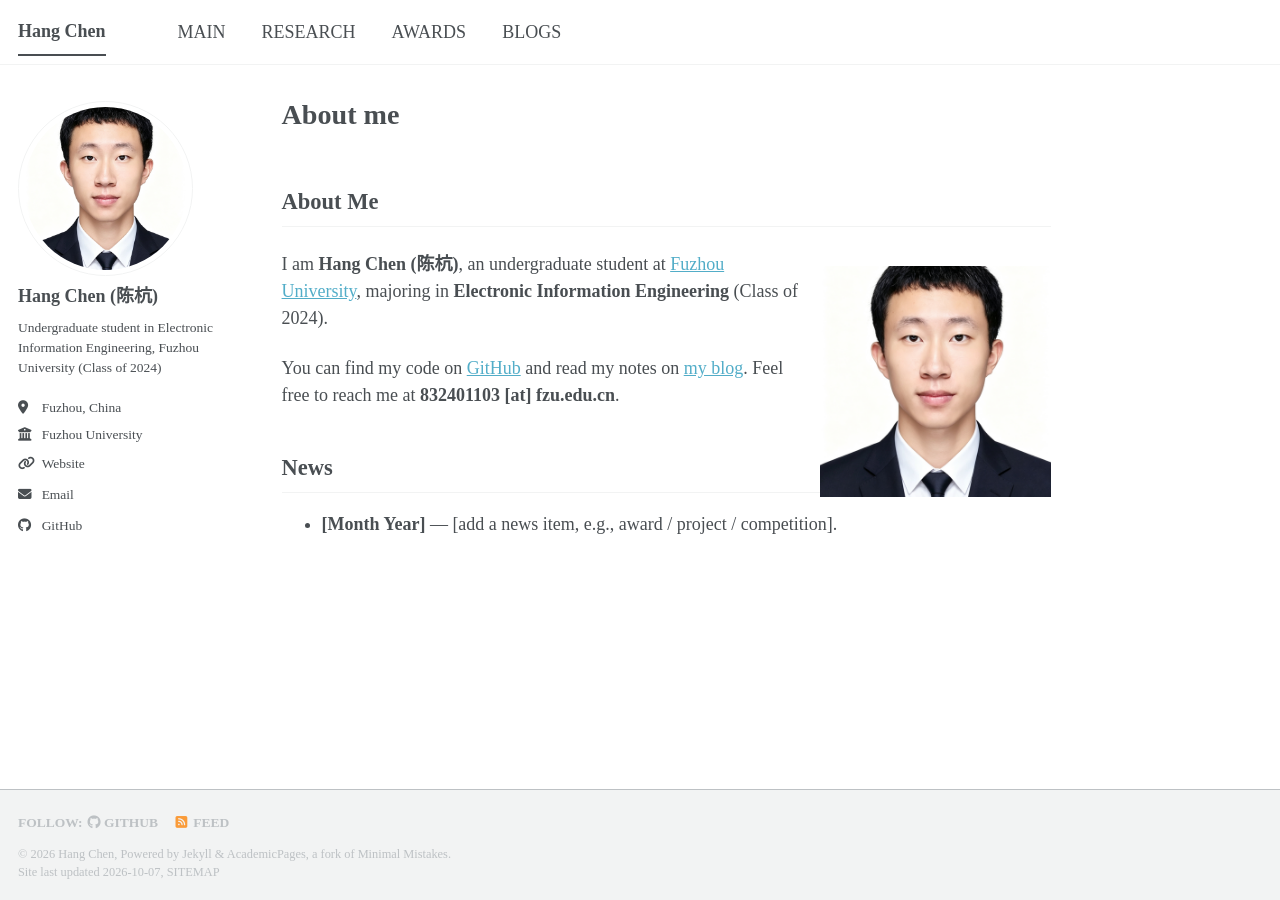
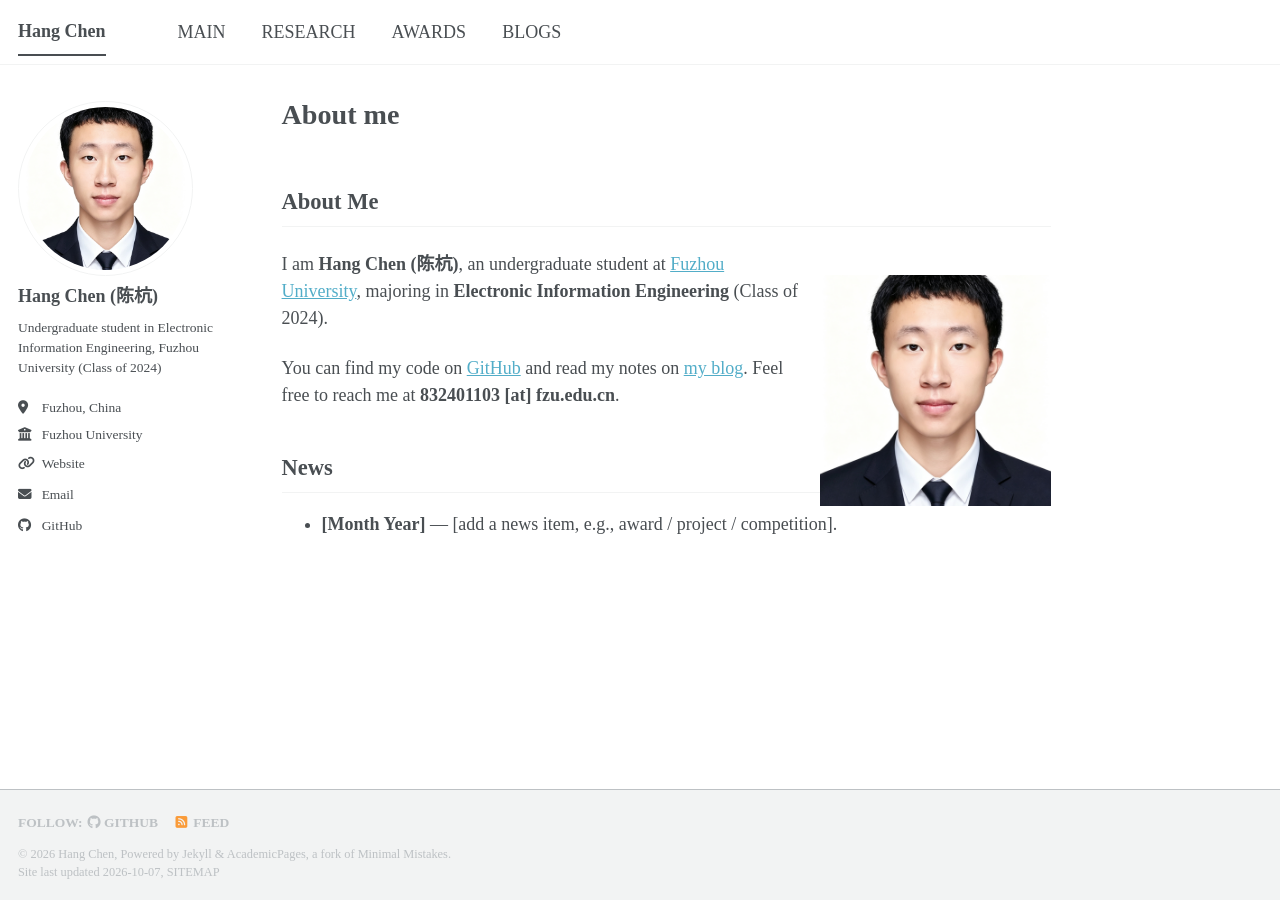
Before and after one commit to Nomkr/Nomkr.github.io, a Jekyll site: the page built from _pages/about.md, in a window 1280 px wide. Built offline with Jekyll 4.4.1, drawn with Linux system fonts in a browser that asks for light colours; a style sheet for code colours, icons or effects is not loaded.

Commit message:
调整照片

```diff
--- a/assets/css/main.scss
+++ b/assets/css/main.scss
@@ -43,6 +43,6 @@
 .floatpic {
   float: right;
   margin-left: 1em;
-  margin-top: 1.5em;
+  margin-top: 2.0em;
   width: 30%;
 }
```
